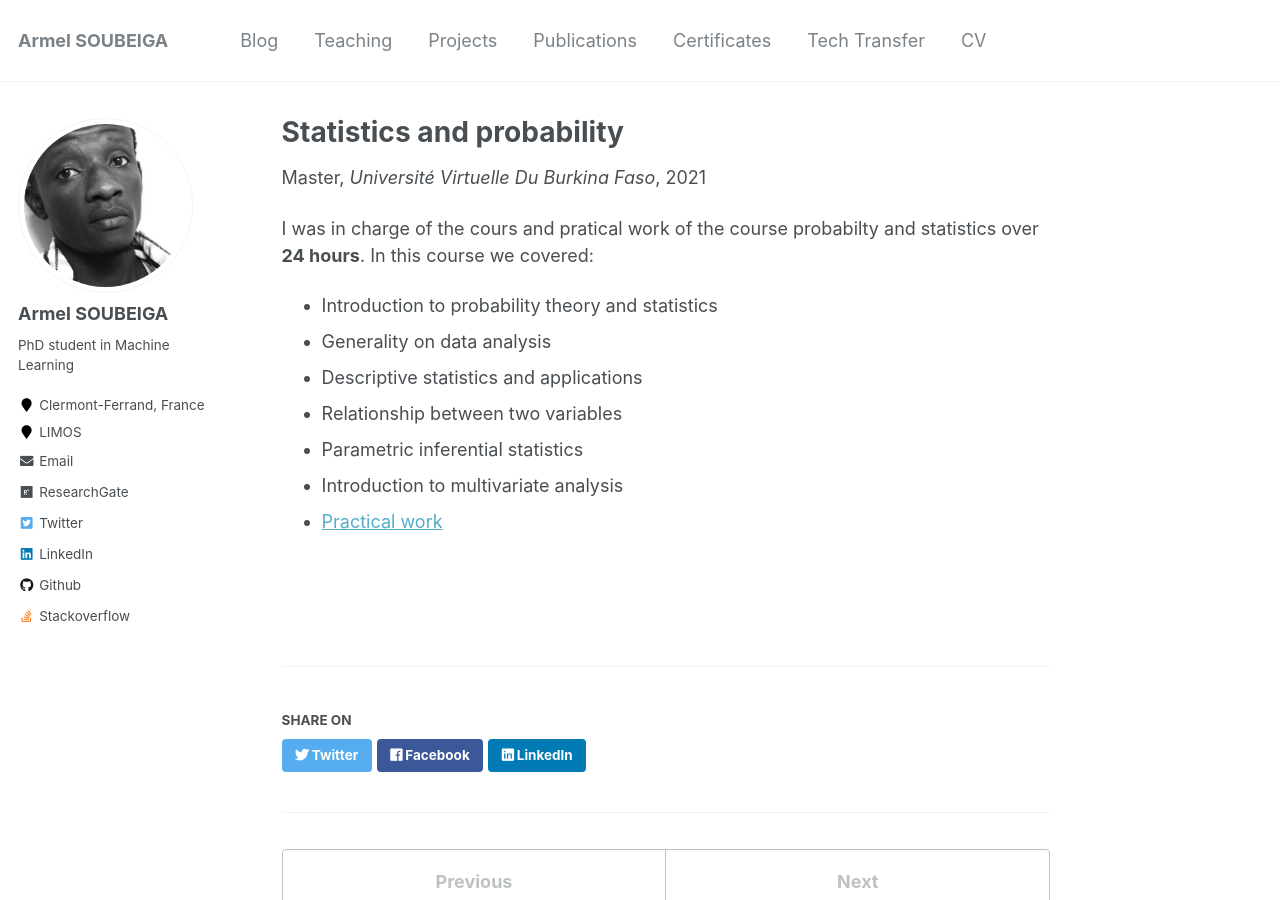
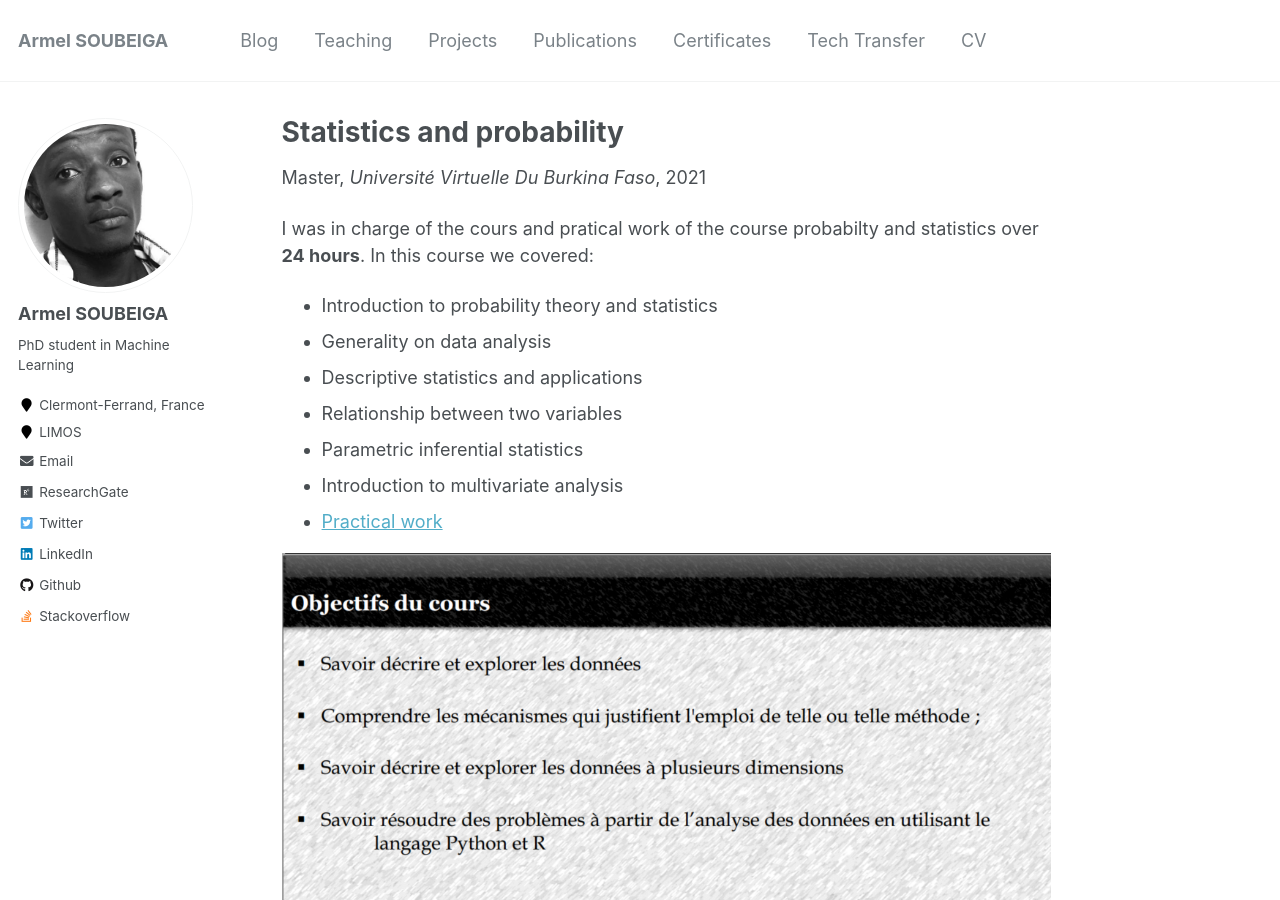
Before and after one commit to armelsoubeiga/neweb, a Jekyll site: the page built from _teaching/stats-and-proba.md, in a window 1280 px wide and 900 px high. Built offline with Jekyll 4.4.1, drawn with Linux system fonts in a browser that asks for light colours.

Commit message:
Update stats-and-proba.md

```diff
--- a/_teaching/stats-and-proba.md
+++ b/_teaching/stats-and-proba.md
@@ -17,4 +17,4 @@ I was in charge of the cours and pratical work of the course probabilty and stat
 * Introduction to multivariate analysis
 * [Practical work](https://armelsoubeiga.github.io/Cours/statsbigdata/2021/12/01/Statistiques-en-BigData.html)
 
-![](images/statprob.png)
+![](/images/statprob.png)
```
